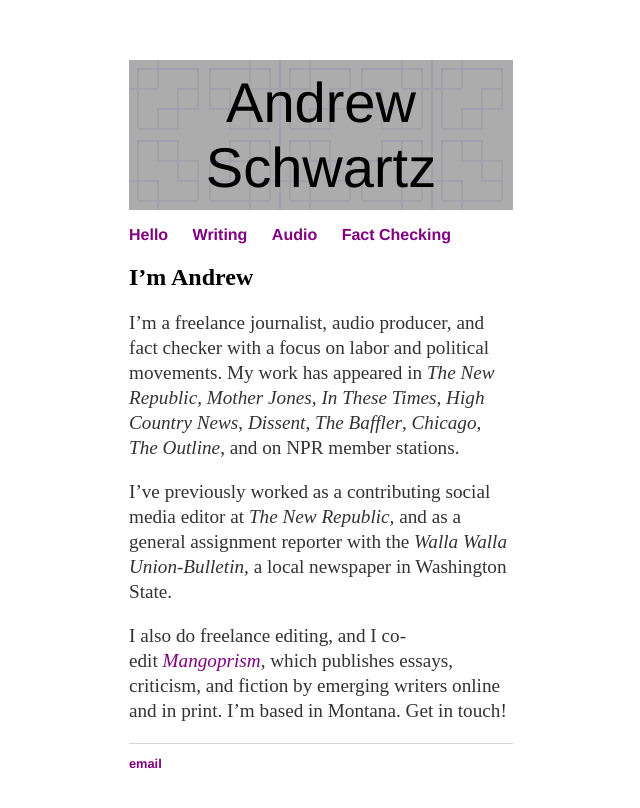
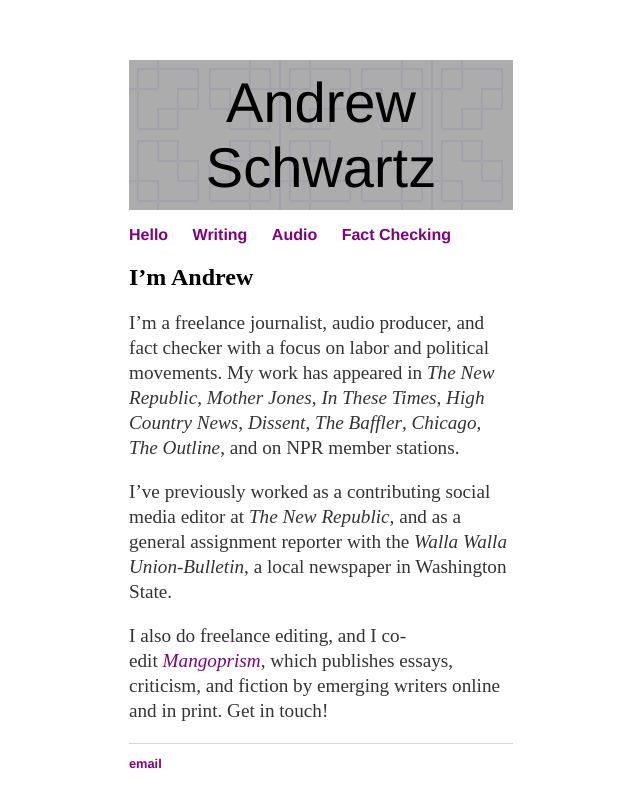
Before and after one commit to aonschwartz/aonschwartz.github.io, a Jekyll site: the page built from index.md, in a window 1280 px wide. Shown: the top 808 px of the page, without its empty margins (319-959 px from the left). Built offline with Jekyll 4.4.1, drawn with Linux system fonts in a browser that asks for light colours.

Commit message:
Update index.md

```diff
--- a/index.md
+++ b/index.md
@@ -10,4 +10,4 @@
 
 I've previously worked as a contributing social media editor at *The New Republic*, and as a general assignment reporter with the *Walla Walla Union-Bulletin,* a local newspaper in Washington State.
 
-I also do freelance editing, and I co-edit *[Mangoprism](https://mangoprism.com/)*, which publishes essays, criticism, and fiction by emerging writers online and in print. I'm based in Montana. Get in touch!
+I also do freelance editing, and I co-edit *[Mangoprism](https://mangoprism.com/)*, which publishes essays, criticism, and fiction by emerging writers online and in print. Get in touch!
```
